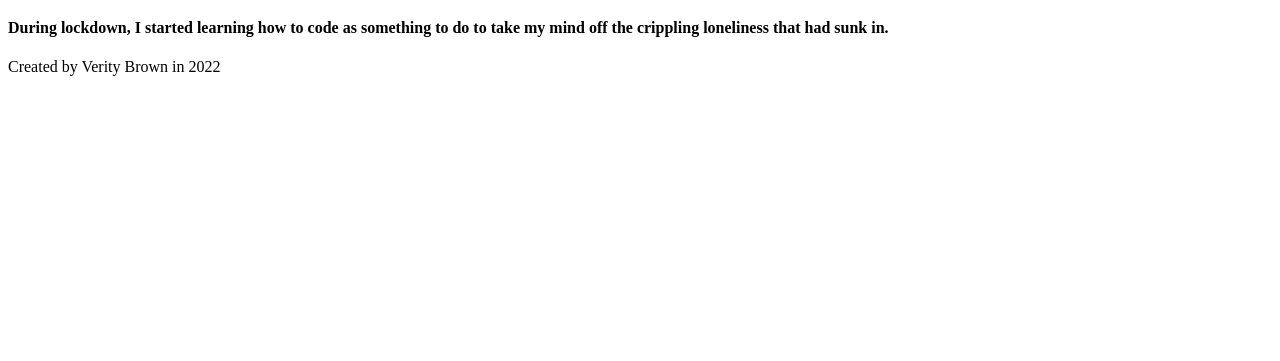
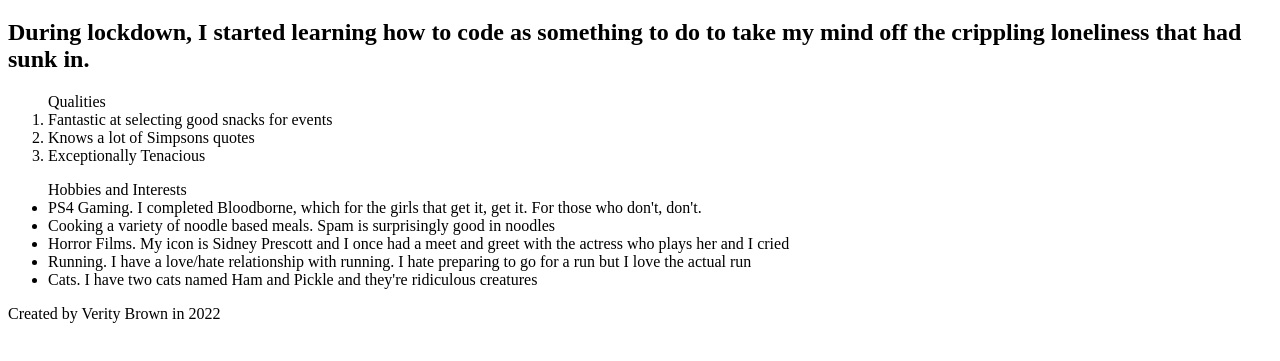
Before and after one commit to vrtjne/Portfolio, a plain HTML site: page index.html in a window 1280 px wide. Shown: the part 87-448 px from the top of the page. Drawn offline with Linux system fonts and the light colour scheme.

Commit message:
Added lists of Qualities and Hobbies

```diff
--- a/index.html
+++ b/index.html
@@ -12,8 +12,22 @@
         <main>
     <h1>About Me</h1>
 
-<h4>During lockdown, I started learning how to code as something to do to take my mind off the crippling loneliness that had sunk in. </h4>
+<h2>During lockdown, I started learning how to code as something to do to take my mind off the crippling loneliness that had sunk in. </h2>
 
+<ol> Qualities
+    <li>Fantastic at selecting good snacks for events</li>
+    <li>Knows a lot of Simpsons quotes</li>
+    <li>Exceptionally Tenacious</li>
+</ol>
+
+<ul> Hobbies and Interests
+    <li>PS4 Gaming. I completed Bloodborne, which for the girls that get it, get it. For those who don't, don't.</li>
+    <li>Cooking a variety of noodle based meals. Spam is surprisingly good in noodles</li>
+    <li>Horror Films. My icon is Sidney Prescott and I once had a meet and greet with the actress who plays her and I cried</li>
+    <li>Running. I have a love/hate relationship with running. I hate preparing to go for a run but I love the actual run</li>
+    <li>Cats. I have two cats named Ham and Pickle and they're ridiculous creatures</li>
+
+</ul>
 </main>
     </body>
     <footer>
```
